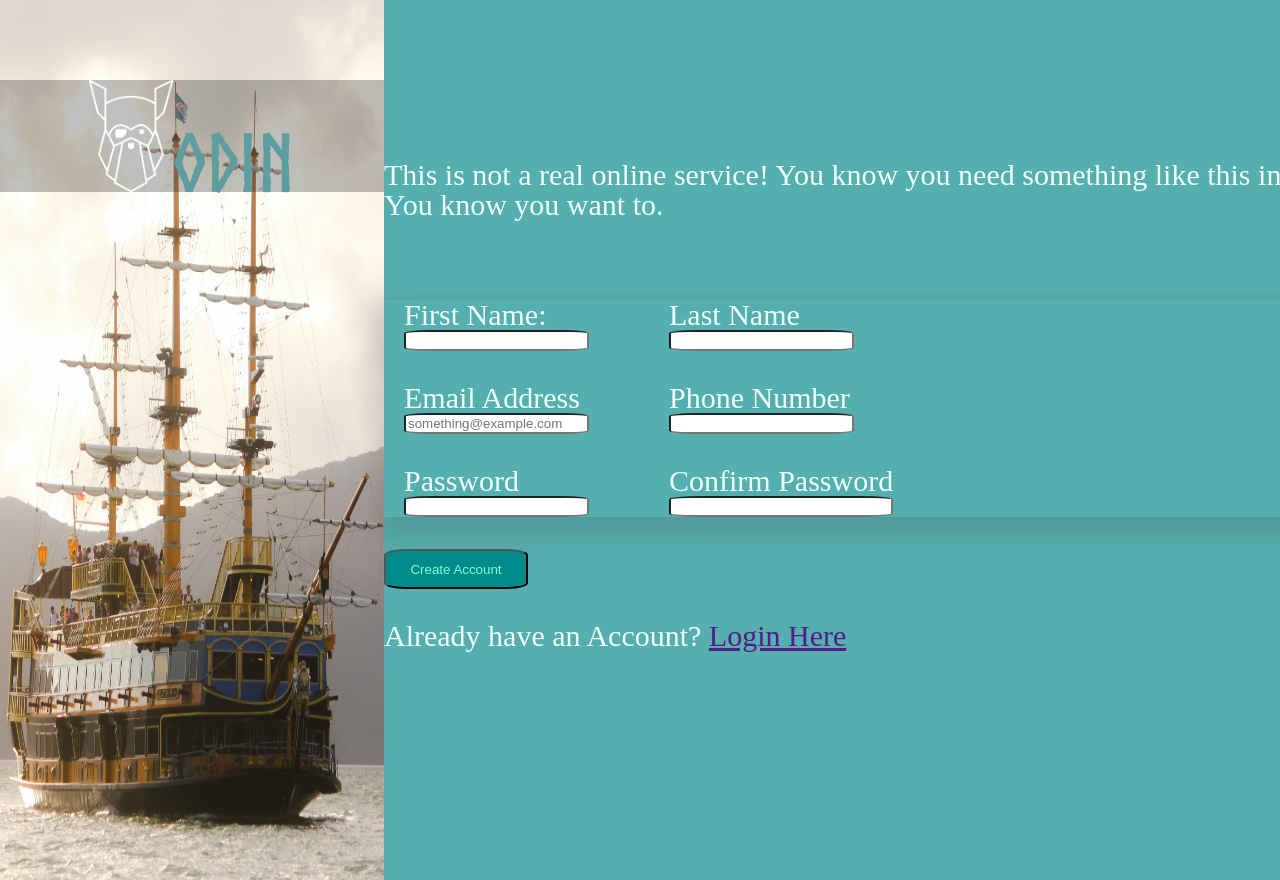
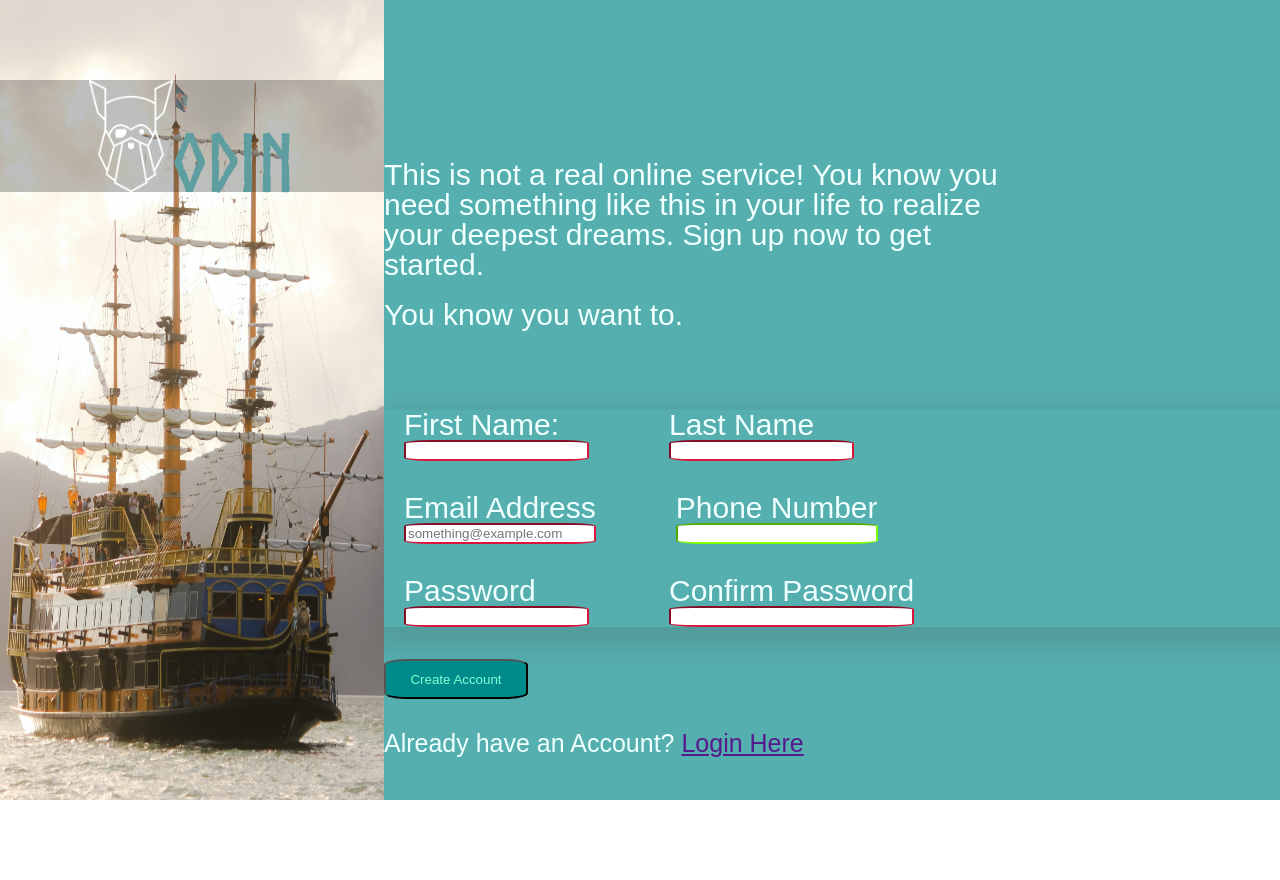
Before and after one commit to onesadpanda19/sign-up-form, a plain HTML site: page index.html in a window 1280 px wide. Shown: the top 880 px of the page. After the commit the page ends 800 px from the top, so only its background shows below. Drawn offline with Linux system fonts and the light colour scheme.

Commit message:
add required fields and fix spacing issues

```diff
--- a/index.html
+++ b/index.html
@@ -14,24 +14,24 @@
             <div class="logo"><img src="/images/odin-lined (1).png">Odin</div>
         </div>
         <div class="container2">
-                <p>This is not a real online service! You know you need something like this in your life to realize your deepest dreams. Sign up <em>now</em> to get started.</p>
-                <p2>You <em>know</em> you want to. </p2>
+                <p class="hook">This is not a real online service! You know you need something like this in your life to realize your deepest dreams. Sign up <em>now</em> to get started.</p>
+                <p>You <em>know</em> you want to. </p>
                 <form>
                     <div class="shadow">
                     <div class="container3">
                         <fieldset action="" method="post">
                             <label for="Fist_Name">First Name:</label>
-                            <input type="text" name="First Name" id="First_Name">
+                            <input type="text" name="First Name" id="First_Name" required>
                         </fieldset>
                         <fieldset action="" method="post">
                             <label for="Last_Name">Last Name</label>
-                            <input type="text" name="Last Name" id="Last_Name">
+                            <input type="text" name="Last Name" id="Last_Name" required>
                         </fieldset>
                     </div>
                     <div class="contact">
                         <fieldset action="" method="post">
                             <label for="user_email">Email Address</label>
-                            <input type="email" name="email" id="User_Email" placeholder="something@example.com">
+                            <input type="email" name="email" id="User_Email" placeholder="something@example.com" required>
                         </fieldset>
                         <fieldset action="" method="post">
                             <label for="number">Phone Number</label>
@@ -41,11 +41,11 @@
                     <div class="pass">
                         <fieldset action="" method="post">
                             <label for="user_password">Password</label>
-                            <input type="password" name="password" id="User_Password">
+                            <input type="password" name="password" id="User_Password" required>
                         </fieldset>
                         <fieldset action="" method="post">
                             <label for="confirm_password">Confirm Password</label>
-                            <input type="password" name="confirm" id="Confirm_Password">
+                            <input type="password" name="confirm" id="Confirm_Password" required>
                         </fieldset>
                     </div>
                     </div>
@@ -56,7 +56,7 @@
                 </fieldset>
             </form>
             <div></div>
-                <p3>Already have an Account? <a href>Login Here</a></p3>
+                <p>Already have an Account? <a href>Login Here</a></p>
         </div>
     </div>
 </body>
--- a/styles.css
+++ b/styles.css
@@ -45,7 +45,6 @@ table {
 
 body {
     display:flex;
-    height: fit-content;
     font-size: larger;
     color: azure;
 }
@@ -57,7 +56,7 @@ body {
 
 .container1 {
     width: 100%;
-    height:55rem;
+    height:100Vh;
     display:flex;
     flex-direction: row;
     flex: 1 0 0;
@@ -73,7 +72,6 @@ body {
 }
 
 .logo {
-
     height: 7rem;
     text-align: center;
     margin-top: 5rem;
@@ -86,13 +84,13 @@ body {
 
 
 .container2 {
+width: 100%;
 display:flex;
 flex-direction: column;
-flex-wrap: nowrap;
+flex-wrap: wrap;
 margin-top: 10rem;
-
 font-size: 30px;
-
+font-family: sans-serif;
 }
 
 .ldt {
@@ -117,6 +115,8 @@ font-size: 30px;
     margin-top: 2rem;
     gap: 1rem;
     flex-direction: column;
+    font-family: sans-serif;
+    font-size: smaller;
 }
 
 .contact {
@@ -154,5 +154,17 @@ input {
     width: 200rem;
     box-shadow: 0px 10px 25px 10px rgba(77, 74, 74, .2);
     padding-left: 20px;
-s
  }
+
+ .hook {
+    width: 50%;
+    padding-bottom: 20px;
+ }
+
+ input:invalid {
+    border-color: crimson;
+ }
+
+ input:valid {
+    border-color: chartreuse;
+ }
```
